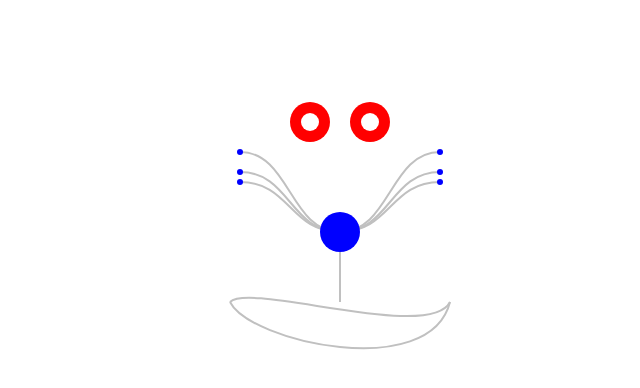
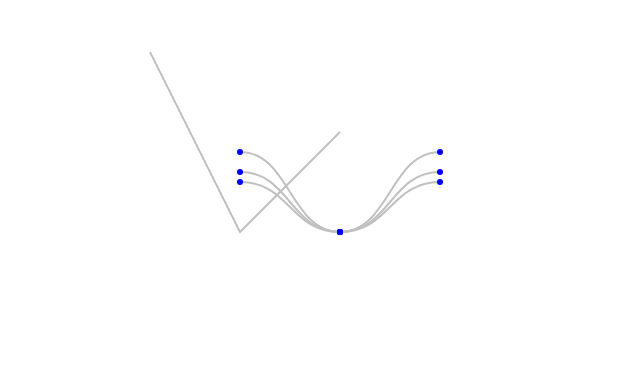
Before and after one commit to vdslab/biclique-bundling, a React (Vite) app: page / in a window 1280 px wide. Shown: the top 388 px of the page, without its empty margins (0-640 px from the left). Built offline with nearby package versions, Linux system fonts and the light colour scheme.

Commit message:
バイクラスタの実装

```diff
--- a/src/App.jsx
+++ b/src/App.jsx
@@ -2,8 +2,11 @@ import { useState, useEffect } from "react";
 import "./App.css";
 import * as d3 from "d3";
 
+import { isEqual, isSuperset } from "./utils/set_calc";
+
 function App() {
   const [paths, setPaths] = useState([]);
+
   const data = [
     {
       source: [100, 120],
@@ -30,8 +33,139 @@ function App() {
       target: [200, 200],
     },
   ];
+
+  const lineData = [
+    { x: 10, y: 20 },
+    { x: 100, y: 200 },
+    { x: 200, y: 100 },
+  ];
+
   useEffect(() => {
     const linkGenerator = d3.linkHorizontal();
+    const lineGenerator = d3.line()
+    .x(d => d.x)
+    .y(d => d.y);
+
+    console.log(lineGenerator(lineData));
+
+    const leftX = 100;
+    const rightX = 500;
+
+    const leftY = 100;
+    const rigthY = 100;
+
+    const e = 10;
+
+
+
+
+
+    const bipartiteMatrix = [
+      [1, 1, 1, 0, 0],
+      [1, 0, 0, 1, 1],
+      [1, 1, 1, 0, 1],
+    ];
+
+
+
+    console.log(bipartiteMatrix);
+
+    const leftNodeNumber = bipartiteMatrix.length;
+    const rightNodeNumber = bipartiteMatrix[0].length;
+
+    const leftAllEmumNodes = new Array();
+    const rightAllEnumNodes = new Array();
+
+    for (let bit = 0; bit < 1 << leftNodeNumber; bit++) {
+      const nodeSet = new Array();
+      for (let i = 0; i < leftNodeNumber; i++) {
+        if (bit & (1 << i)) {
+          nodeSet.push(i);
+        }
+      }
+      leftAllEmumNodes.push(nodeSet);
+    }
+
+    for (let bit = 0; bit < 1 << rightNodeNumber; bit++) {
+      const nodeSet = new Array();
+      for (let i = 0; i < rightNodeNumber; i++) {
+        if (bit & (1 << i)) {
+          nodeSet.push(i);
+        }
+      }
+      rightAllEnumNodes.push(nodeSet);
+    }
+
+    //console.log(leftAllEmumNodes);
+    //console.log(rightAllEnumNodes);
+
+    const leftMaximalCandNodes = new Array();
+    const rightMaxmalCandNodes = new Array();
+
+    for (const leftNodeSet of leftAllEmumNodes) {
+      for (const rightNodeSet of rightAllEnumNodes) {
+        const leftNodeSetNumber = leftNodeSet.length;
+        const rightNodeSetNumber = rightNodeSet.length;
+
+        if (leftNodeSetNumber < 2 || rightNodeSetNumber < 2) {
+          continue;
+        }
+
+        let edgeNumber = 0;
+
+        for (const l of leftNodeSet) {
+          for (const r of rightNodeSet) {
+            if (bipartiteMatrix[l][r]) {
+              edgeNumber++;
+            }
+          }
+        }
+
+        if (edgeNumber >= 0.8 * leftNodeSetNumber * rightNodeSetNumber) {
+          leftMaximalCandNodes.push(leftNodeSet);
+          rightMaxmalCandNodes.push(rightNodeSet);
+        }
+      }
+    }
+
+    /*console.log(leftMaximalCandNodes);
+    console.log(rightMaxmalCandNodes);
+    console.log([leftMaximalCandNodes, rightMaxmalCandNodes])
+    console.log(isEqual(new Set([1, 4, 7]) ,  new Set([4, 3, 7])));*/
+
+    for (let i = 0; i < 15; i++) {
+      const leftMaximalCandNodeSet = new Set(leftMaximalCandNodes[i]);
+      const rightMaximalCandNodeSet = new Set(rightMaxmalCandNodes[i]);
+
+
+
+      let isMaximal = true;
+
+      for(let k = 0; k < 15; k ++) {
+        const lleftMaximalCandNodeSet = new Set(leftMaximalCandNodes[k]);
+        const rrightMaximalCandNodeSet = new Set(rightMaxmalCandNodes[k]);
+
+        if(isEqual(leftMaximalCandNodeSet, lleftMaximalCandNodeSet) &&
+        isEqual(rightMaximalCandNodeSet, rrightMaximalCandNodeSet) ) {
+          continue;
+        }
+
+        if(isSuperset(lleftMaximalCandNodeSet, leftMaximalCandNodeSet) &&
+        isSuperset(rrightMaximalCandNodeSet, rightMaximalCandNodeSet) ) {
+          isMaximal = false;
+          break;
+        }
+
+      }
+
+      if(isMaximal) {
+        console.log("Maximal******************")
+        console.log(leftMaximalCandNodeSet);
+        console.log(rightMaximalCandNodeSet);
+      }
+
+
+    }
 
     setPaths(
       data.map((d) => {
@@ -44,7 +178,6 @@ function App() {
     <>
       <svg width="1000" height="1000" xmlns="http://www.w3.org/2000/svg">
         {paths?.map((path, key) => {
-          console.log(path);
           return (
             <path
               d={path}
@@ -54,6 +187,10 @@ function App() {
             />
           );
         })}
+
+        <path d = "M10,20L100,200L200,100"  stroke="silver"
+              stroke-width="2"
+              fill="transparent"/>
 
         {data?.map((datum, key) => {
           return (
@@ -74,40 +211,6 @@ function App() {
             </>
           );
         })}
-
-        <circle cx={200} cy={200} r="20" fill="blue" />
-
-        <circle cx={170} cy={90} r="20" fill="red" />
-
-        <circle cx={230} cy={90} r="20" fill="red" />
-
-        <circle cx={170} cy={90} r="9" fill="white" />
-
-        <circle cx={230} cy={90} r="9" fill="white" />
-
-        <line
-          x1="200"
-          y1="220"
-          x2="200"
-          y2="270"
-          stroke="silver"
-          stroke-width="2"
-          fill="transparent"
-        />
-
-        <path
-          d="M 90 270 C 110 250, 290 310, 310 270"
-          stroke="silver"
-          stroke-width="2"
-          fill="transparent"
-        />
-
-        <path
-          d="M 90 270 C 110 310, 290 350, 310 270"
-          stroke="silver"
-          stroke-width="2"
-          fill="transparent"
-        />
       </svg>
     </>
   );
--- /dev/null
+++ b/src/utils/set_calc.js
@@ -0,0 +1,12 @@
+export function isEqual(set1, set2) {
+    return set1.size === set2.size && [...set1].every(item => set2.has(item));
+}
+
+export function isSuperset(set, subset) {
+    for (const elem of subset) {
+      if (!set.has(elem)) {
+        return false;
+      }
+    }
+    return true;
+}
```
